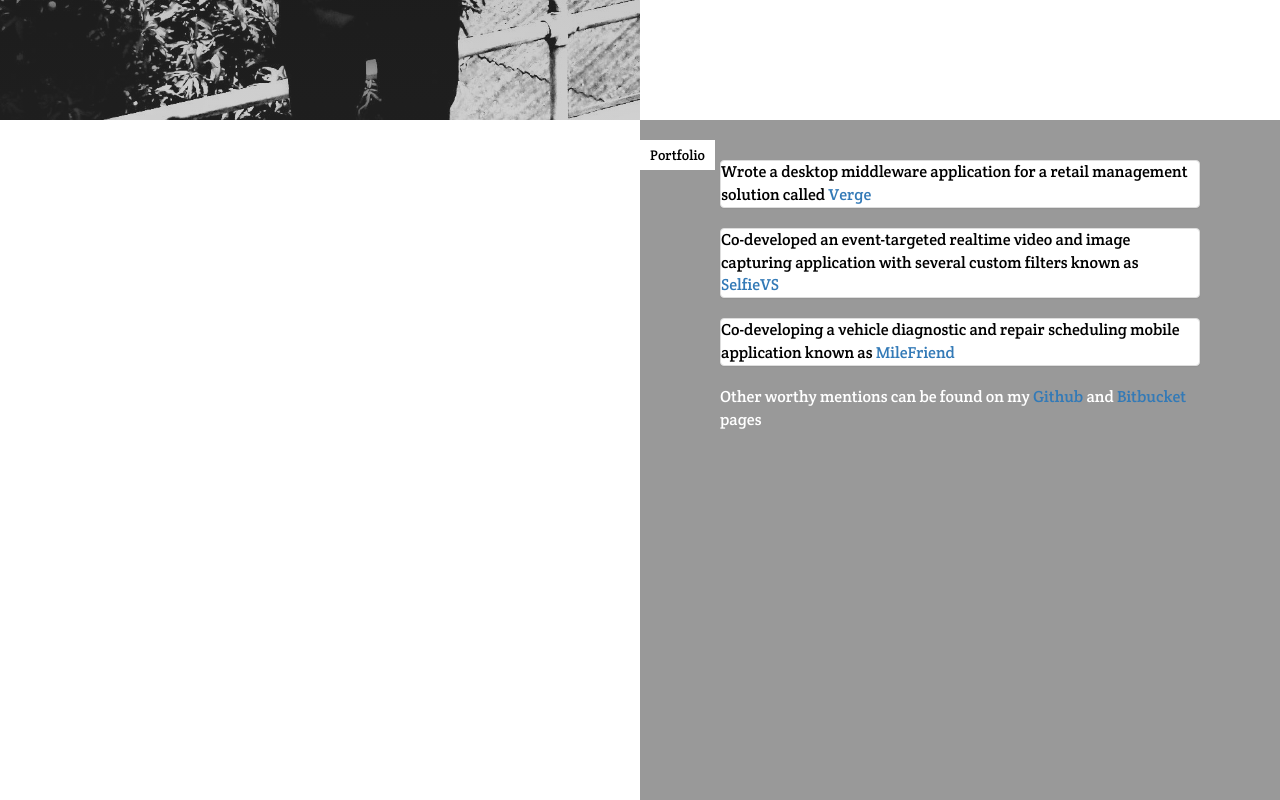
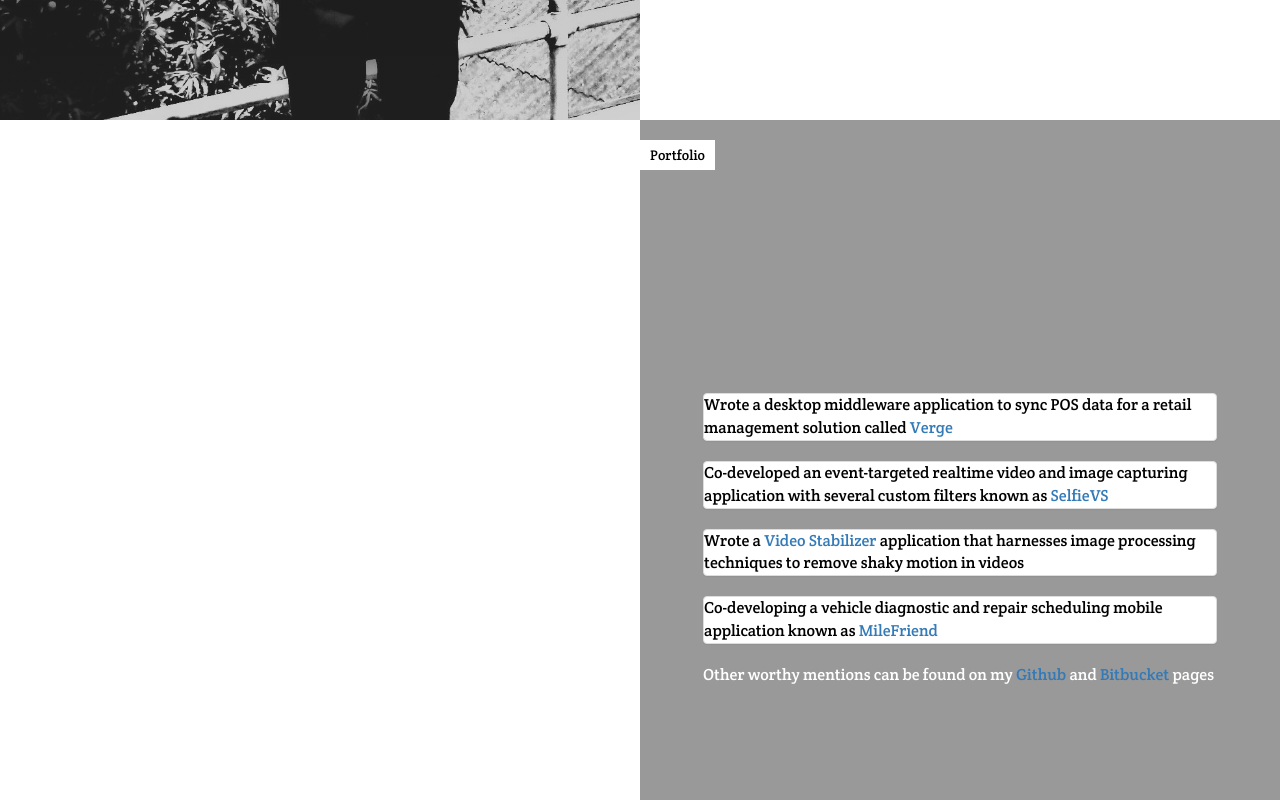
Before and after one commit to yudori/richardoyudo, a React (Create React App) app: page / in a window 1280 px wide. Shown: the part 680-1480 px from the top of the page. Built offline with nearby package versions, Linux system fonts and the light colour scheme; some icons are missing; a web font is replaced by a local one.

Commit message:
vertical center align, portfolio changes

```diff
--- a/src/components/portfolio.js
+++ b/src/components/portfolio.js
@@ -20,12 +20,17 @@ class Portfolio extends React.Component{
                 <div className="content">
                     <Col xs={12} md={12}>
                         <Panel className="main-theme" style={{color:this.props.colours.accent}}>
-                            Wrote a desktop middleware application for a retail management solution called <a href="http://vergeapp.com">Verge</a>
+                            Wrote a desktop middleware application to sync POS data for a retail management solution called <a href="http://vergeapp.com">Verge</a>
                         </Panel>
                     </Col>
                     <Col xs={12} md={12}>
                         <Panel className="main-theme" style={{color:this.props.colours.accent}}>
                             Co-developed an event-targeted realtime video and image capturing application with several custom filters known as <a href="http://selfievs.com/">SelfieVS</a>
+                        </Panel>
+                    </Col>
+                    <Col xs={12} md={12}>
+                        <Panel className="main-theme" style={{color:this.props.colours.accent}}>
+                            Wrote a <a href="https://bitbucket.org/yudori/videostab">Video Stabilizer</a> application that harnesses image processing techniques to remove shaky motion in videos
                         </Panel>
                     </Col>
                     <Col xs={12} md={12}>
--- a/src/container/Details/index.css
+++ b/src/container/Details/index.css
@@ -8,7 +8,11 @@
 .page{
   position: relative;
   width: 100%;
-  padding: 20px;
+  padding: 0;
+  padding-top: 40px;
+  display: flex;
+  flex-direction: column;
+  justify-content: center;
 }
 
 .content{
```
